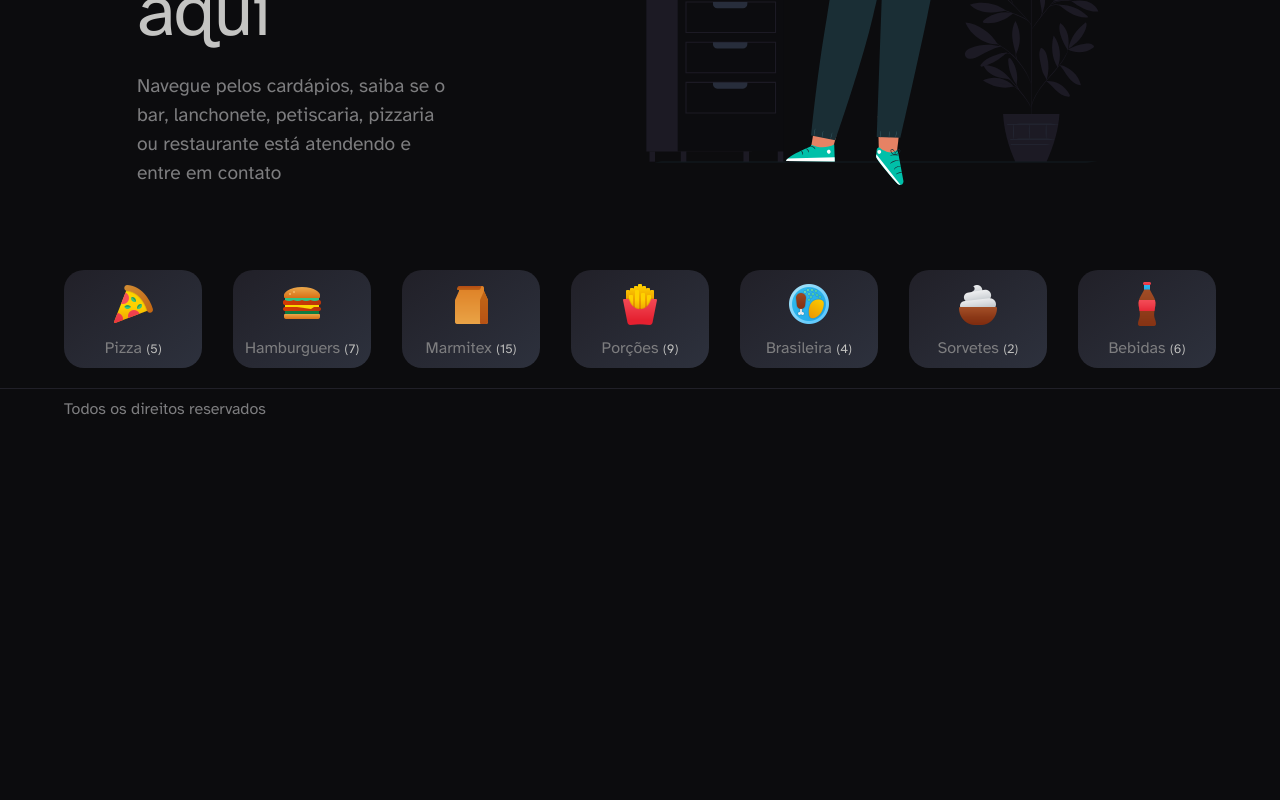
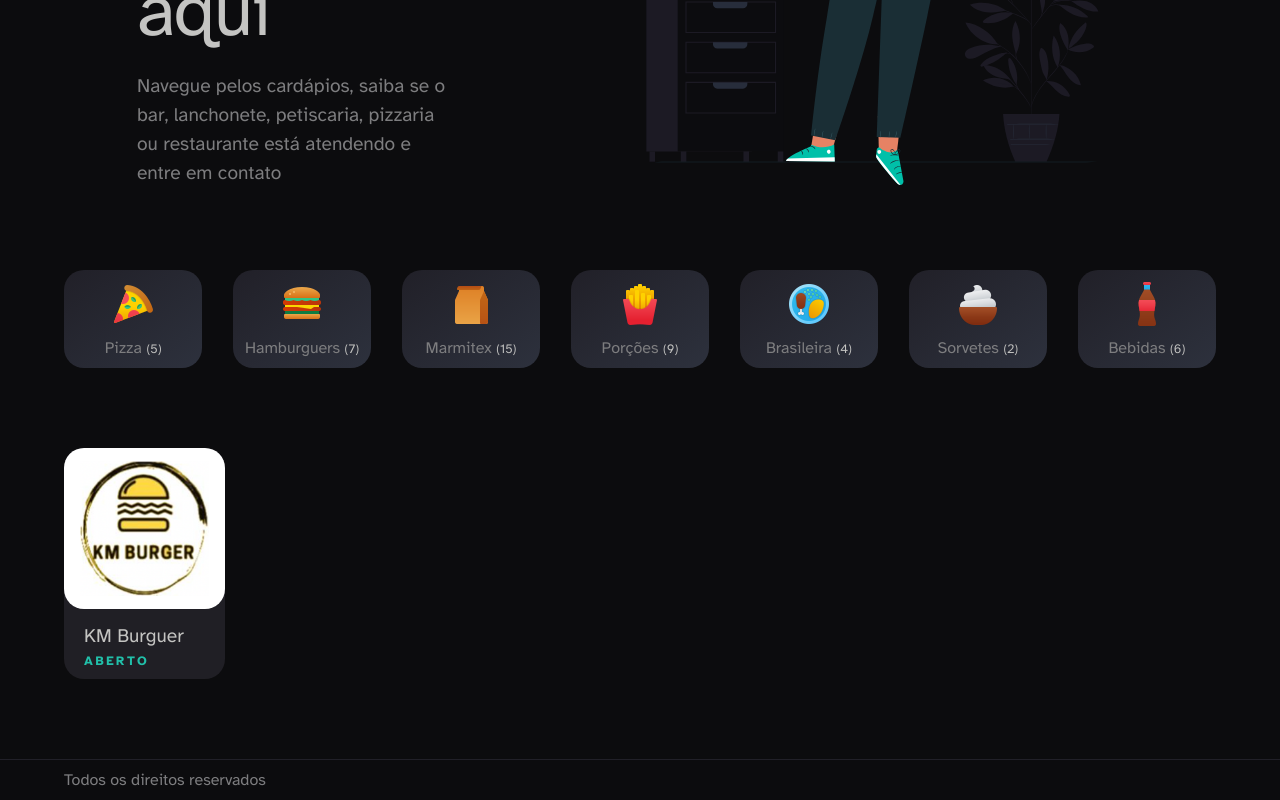
Before and after one commit to perdidao/amoreira-food, a Next.js app: page / in a window 1280 px wide. Shown: the part 494-1294 px from the top of the page. Before the commit the page ends 923 px from the top, so only its background shows below. Built offline with nearby package versions, Linux system fonts and the light colour scheme.

Commit message:
:rocket: :art: creating store components and styling them

```diff
--- /dev/null
+++ b/components/StoreItem/StoreItem.module.scss
@@ -0,0 +1,35 @@
+.storeItem {
+  background-color: var(--ui-2);
+  border-radius: var(--spacing-md);
+
+  &__logo {
+    border-radius: var(--spacing-md);
+    overflow: hidden;
+  }
+
+  &__info {
+    padding: var(--spacing-sm) var(--spacing-md);
+  }
+
+  &__title {
+    font-size: var(--size-lg);
+    font-weight: var(--weight-regular);
+    color: var(--ui-title);
+    margin-bottom: var(--spacing-xs);
+  }
+
+  &__status {
+    font-size: var(--size-sm);
+    font-weight: var(--weight-bold);
+    text-transform: uppercase;
+    letter-spacing: 0.2em;
+
+    &_opened {
+      color: var(--ui-success);
+    }
+
+    &_closed {
+      color: var(--ui-error);
+    }
+  }
+}
--- /dev/null
+++ b/components/StoreItem/StoreItem.tsx
@@ -0,0 +1,48 @@
+import Moment from 'moment'
+import { useRouter } from 'next/router'
+
+import { Store as StoreProps } from '@models/stores'
+
+import Image from 'next/image'
+
+import styles from './StoreItem.module.scss'
+
+const StoreItem = (props: StoreProps): JSX.Element => {
+  const router = useRouter()
+
+  const { title, slug, workdays } = props
+
+  const day = Moment().format('dddd')
+  const isOpened = workdays.includes(day)
+
+  const _handleRedirect = (): void => {
+    router.push(`/restaurante/${slug}`)
+  }
+
+  return (
+    <div className={styles.storeItem} onClick={(): void => _handleRedirect()}>
+      <Image
+        src={`/assets/stores/${slug}.png`}
+        alt={title}
+        layout="intrinsic"
+        width="200"
+        height="200"
+        className={styles.storeItem__logo}
+      />
+      <div className={styles.storeItem__info}>
+        <h3 className={styles.storeItem__title}>{title}</h3>
+        <p
+          className={`${styles.storeItem__status} ${
+            isOpened
+              ? styles.storeItem__status_opened
+              : styles.storeItem__status_closed
+          }`}
+        >
+          {isOpened ? 'Aberto' : 'Fechado'}
+        </p>
+      </div>
+    </div>
+  )
+}
+
+export { StoreItem }
--- /dev/null
+++ b/components/StoreList/StoreList.module.scss
@@ -0,0 +1,7 @@
+.storeList {
+  display: grid;
+  grid-template-columns: repeat(6, 14%);
+  justify-content: space-between;
+  grid-gap: 20px;
+  margin: var(--spacing-xl) 0;
+}
--- /dev/null
+++ b/components/StoreList/StoreList.tsx
@@ -0,0 +1,32 @@
+import { useEffect, useState } from 'react'
+import Axios from 'axios'
+
+import { Store } from '@models/stores'
+import { StoreItem } from '@components/StoreItem/StoreItem'
+
+import styles from './StoreList.module.scss'
+
+const StoreList = (): JSX.Element => {
+  const [stores, setStores] = useState<Store[]>()
+
+  const _fetchStores = (): void => {
+    Axios.get('/api/stores').then((response) => {
+      setStores(response.data)
+    })
+  }
+
+  useEffect(() => {
+    if (stores) return
+    _fetchStores()
+  }, [stores])
+
+  return (
+    <section className={styles.storeList}>
+      {stores?.map((store, index) => (
+        <StoreItem key={index} {...store} />
+      ))}
+    </section>
+  )
+}
+
+export { StoreList }
--- a/models/stores.ts
+++ b/models/stores.ts
@@ -1,7 +1,6 @@
 export interface Store {
   title: string
   slug: string
-  logo: string
   phone: string
   whatsapp: string
   workdays: string[]
--- a/package.json
+++ b/package.json
@@ -10,9 +10,11 @@
   },
   "dependencies": {
     "axios": "^0.21.1",
+    "moment": "^2.29.1",
     "next": "11.1.0",
     "react": "17.0.2",
     "react-dom": "17.0.2",
+    "react-moment": "^1.1.1",
     "sass": "^1.38.0"
   },
   "devDependencies": {
--- a/pages/api/stores.ts
+++ b/pages/api/stores.ts
@@ -9,10 +9,16 @@ export default function handler(
     {
       title: 'KM Burguer',
       slug: 'km-burguer',
-      logo: '/icons/categories/pizza.png',
-      phone: '(43) 3265-2560',
-      whatsapp: '(43) 99137-1298',
-      workdays: ['segunda', 'quarta', 'quinta', 'sexta', 'sábado', 'domingo'],
+      phone: '(43) 99925-4045',
+      whatsapp: '(43) 99904-5642',
+      workdays: [
+        'Monday',
+        'Wednesday',
+        'Thursday',
+        'Friday',
+        'Saturday',
+        'Sunday',
+      ],
       categories: [1],
       menuId: 0,
     },
--- a/pages/index.tsx
+++ b/pages/index.tsx
@@ -4,6 +4,7 @@ import Head from 'next/head'
 // Components
 import { Categories } from '@components/Categories/Categories'
 import { HeroSection } from '@components/HeroSection/HeroSection'
+import { StoreList } from '@components/StoreList/StoreList'
 
 const Home: NextPage = () => {
   return (
@@ -16,6 +17,7 @@ const Home: NextPage = () => {
       {/* Content */}
       <HeroSection />
       <Categories />
+      <StoreList />
     </div>
   )
 }
--- a/styles/globals.scss
+++ b/styles/globals.scss
@@ -11,7 +11,7 @@
 
   --ui-success: #21c0aa;
   --ui-warning: #feb95a;
-  --ui-alert: #c05f56;
+  --ui-error: #c05f56;
 
   // Font sizes
   --size-xxxs: 0.4rem;
```
Also changed, not shown: pages/restaurante/[slug].tsx (added, +24 -0 lines), public/assets/stores/km-burguer.png (added), 1 other file (tests, documents, lock files or other folders).
